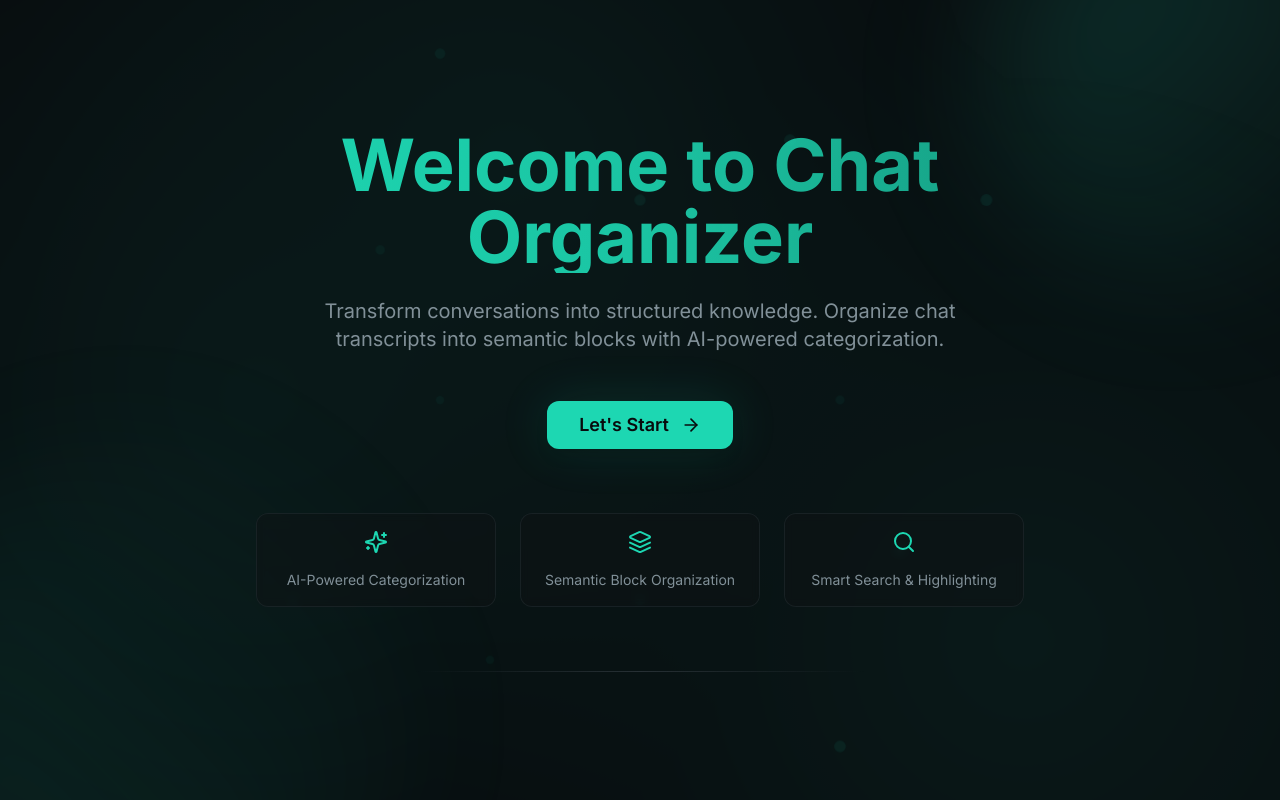
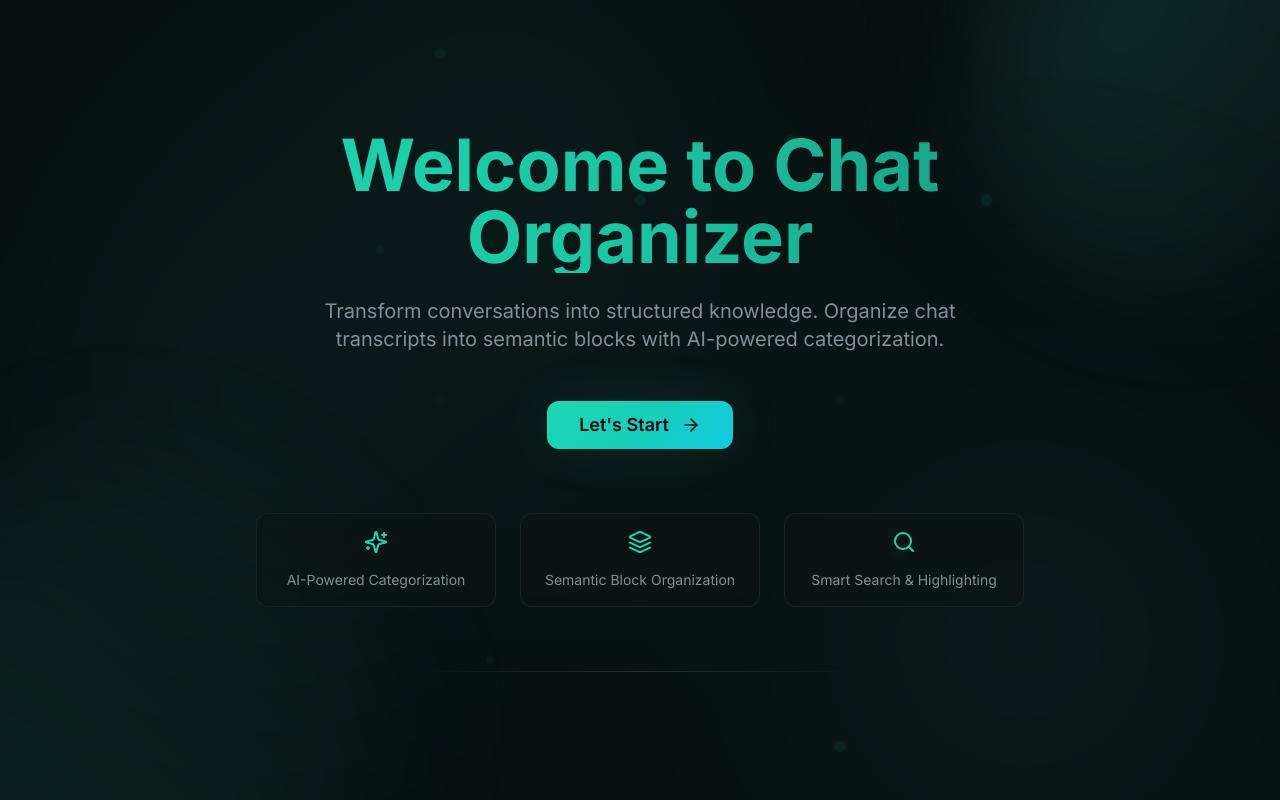
Before and after one commit to manognad23/semantic-chat-organizer, a Next.js app: page / in a window 1280 px wide. Built offline with nearby package versions, Linux system fonts and the light colour scheme.

Commit message:
Fix Framer Motion button types

```diff
--- a/components/ui/button.tsx
+++ b/components/ui/button.tsx
@@ -1,24 +1,25 @@
 "use client";
 
 import * as React from "react";
-import { motion } from "framer-motion";
-import type { HTMLMotionProps } from "framer-motion";
+import { motion, type HTMLMotionProps } from "framer-motion";
 import { cva, type VariantProps } from "class-variance-authority";
 import { cn } from "@/lib/utils";
 
 const buttonVariants = cva(
-  "inline-flex items-center justify-center rounded-xl text-sm font-medium transition-all duration-200 disabled:opacity-50 disabled:pointer-events-none",
+  "inline-flex items-center justify-center whitespace-nowrap rounded-xl text-sm font-medium transition-all duration-200 focus-visible:outline-none focus-visible:ring-2 focus-visible:ring-ring focus-visible:ring-offset-2 focus-visible:ring-offset-background disabled:pointer-events-none disabled:opacity-50",
   {
     variants: {
       variant: {
-        default: "bg-primary text-primary-foreground hover:opacity-90",
-        secondary: "bg-secondary text-secondary-foreground hover:bg-secondary/80",
+        default:
+          "bg-gradient-accent text-primary-foreground shadow-soft hover:shadow-glow-sm active:scale-[0.98]",
+        secondary:
+          "bg-secondary text-secondary-foreground border border-border hover:bg-secondary/80 hover:border-border/80 dark:hover:bg-secondary/70",
         ghost: "hover:bg-muted",
       },
       size: {
         default: "h-11 px-6",
         sm: "h-9 px-4",
-        lg: "h-12 px-8",
+        lg: "h-12 px-8 text-base",
         icon: "h-10 w-10",
       },
     },
@@ -30,24 +31,24 @@ const buttonVariants = cva(
 );
 
 export interface ButtonProps
-  extends React.ComponentPropsWithoutRef<"button">,
-    VariantProps<typeof buttonVariants> {
-  className?: string;
-}
+  extends HTMLMotionProps<"button">,
+    VariantProps<typeof buttonVariants> {}
 
-export const Button = React.forwardRef<HTMLButtonElement, ButtonProps>(
+const Button = React.forwardRef<HTMLButtonElement, ButtonProps>(
   ({ className, variant, size, ...props }, ref) => {
     return (
       <motion.button
-        ref={ref}
         whileHover={{ scale: 1.02 }}
         whileTap={{ scale: 0.98 }}
         transition={{ type: "spring", stiffness: 400, damping: 17 }}
-        className={cn(buttonVariants({ variant, size }), className)}
-        {...(props as HTMLMotionProps<"button">)}
+        className={cn(buttonVariants({ variant, size, className }))}
+        ref={ref}
+        {...props}
       />
     );
   }
 );
 
 Button.displayName = "Button";
+
+export { Button, buttonVariants };
```
